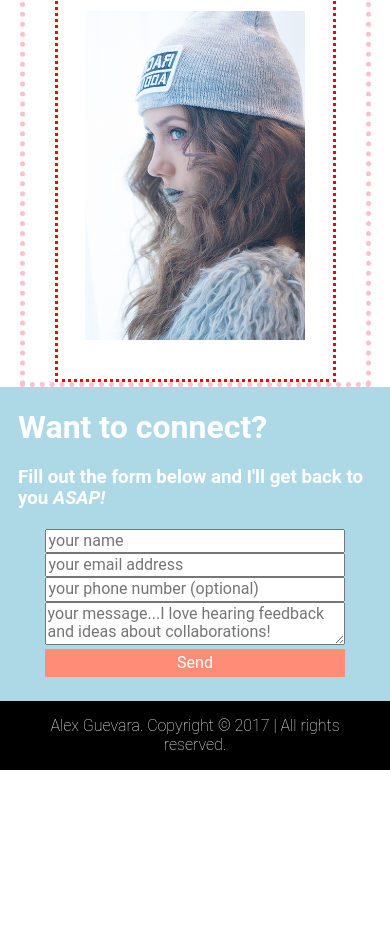
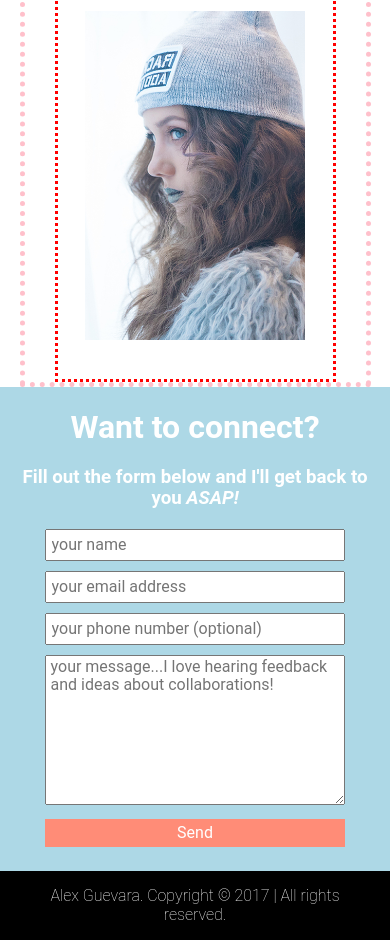
Before and after one commit to aguevara23/portfolio, a website: page app/index.html in a window 390 px wide. Shown: the part 3779-4719 px from the top of the page. Before the commit the page ends 4549 px from the top, so only its background shows below. Drawn offline with Linux system fonts and the light colour scheme.

Commit message:
style contact form for mobile

```diff
--- a/app/assets/styles/modules/_contact-form.css
+++ b/app/assets/styles/modules/_contact-form.css
@@ -7,12 +7,19 @@
     text-align: center;
   }
 
+  &__header-text {
+    text-align: center;
+    width: 100%;
+  }
+
   &__title {
-
+    margin-left: auto;
+    margin-right: auto;
   }
 
   &__subtitle {
-
+    margin-left: auto;
+    margin-right: auto;
   }
 
   form {
@@ -59,12 +66,14 @@
 
     input {
       width: 85%;
+      height: 2rem;
+      padding-left: 5px;
+      margin-bottom: 10px;
 
       @mixin atMedium {
         width: 100%;
         height: 40px;
-        margin-bottom: 10px;
-        padding-left: 5px;
+
       }
 
     }
@@ -80,6 +89,9 @@
 
     textarea {
       width: 85%;
+      height: 150px;
+      margin-bottom: 10px;
+      padding-left: 5px;
 
       @mixin atMedium {
         width: 100%;
--- a/app/index.html
+++ b/app/index.html
@@ -159,8 +159,11 @@
 
   <div id="contact" class="contact-form">
     <div class="wrapper">
-        <h1 class="contact-form__title">Want to connect?</h1>
-        <h3 class="contact-form__subtitle">Fill out the form below and I'll get back to you <em>ASAP!</em></h3>
+        <div class="contact-form__header-text">
+          <h1 class="contact-form__title">Want to connect?</h1>
+          <h3 class="contact-form__subtitle">Fill out the form below and I'll get back to you <em>ASAP!</em></h3>
+        </div>
+
         <form>
           <div class="contact-form__info">
   					<input id="inputName" type="text" placeholder="your name" name="name">
--- a/app/temp/styles/styles.css
+++ b/app/temp/styles/styles.css
@@ -1123,12 +1123,19 @@ a {
 }
   }
 
+.contact-form__header-text {
+    text-align: center;
+    width: 100%;
+  }
+
 .contact-form__title {
-
+    margin-left: auto;
+    margin-right: auto;
   }
 
 .contact-form__subtitle {
-
+    margin-left: auto;
+    margin-right: auto;
   }
 
 .contact-form form {
@@ -1183,6 +1190,9 @@ a {
 
 .contact-form__info input {
       width: 85%;
+      height: 2rem;
+      padding-left: 5px;
+      margin-bottom: 10px;
 
     }
 
@@ -1190,9 +1200,7 @@ a {
 
 .contact-form__info input {
         width: 100%;
-        height: 40px;
-        margin-bottom: 10px;
-        padding-left: 5px
+        height: 40px
 
     }
   }
@@ -1213,6 +1221,9 @@ a {
 
 .contact-form__message textarea {
       width: 85%;
+      height: 150px;
+      margin-bottom: 10px;
+      padding-left: 5px;
 
     }
 
```
